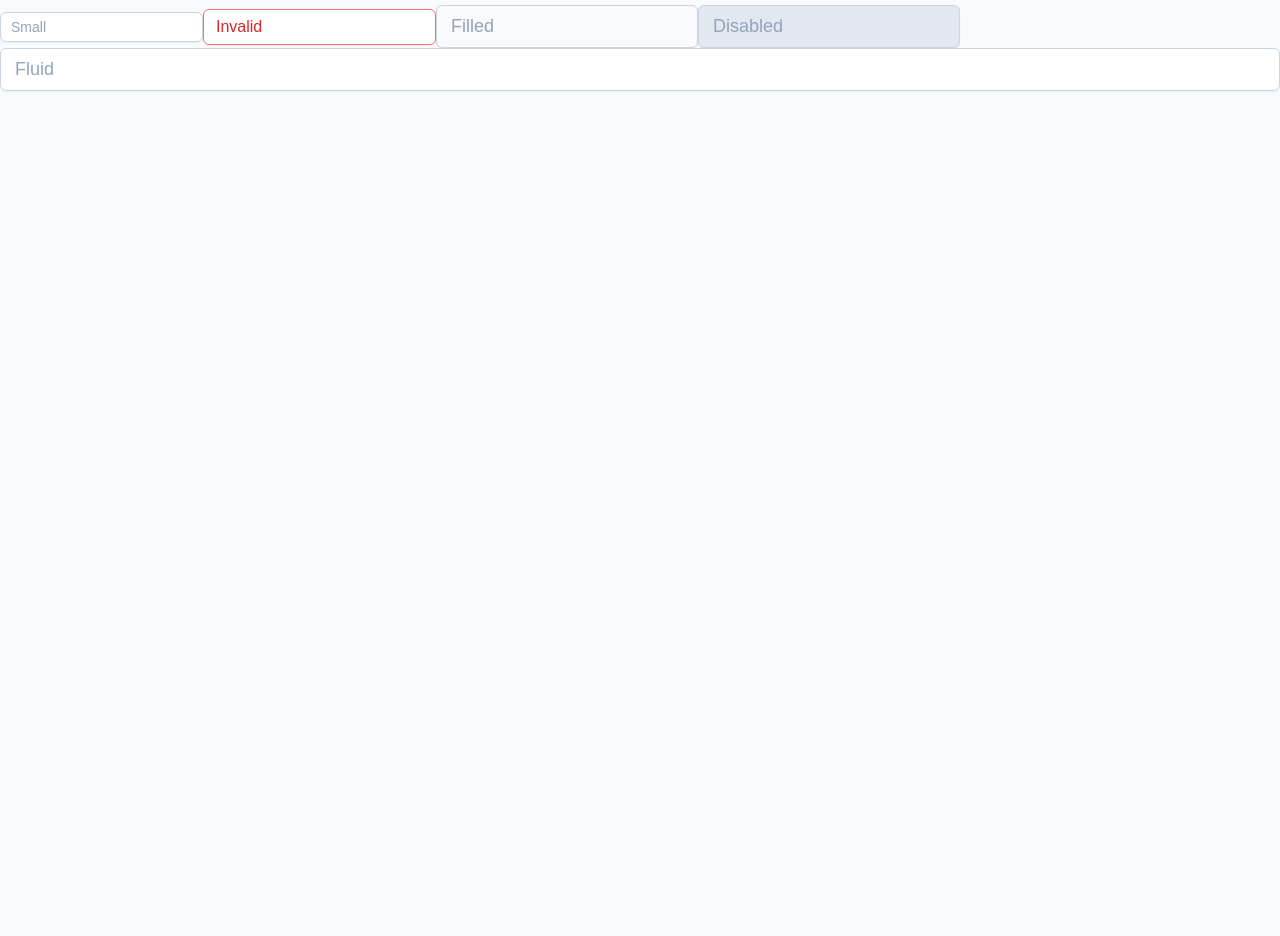
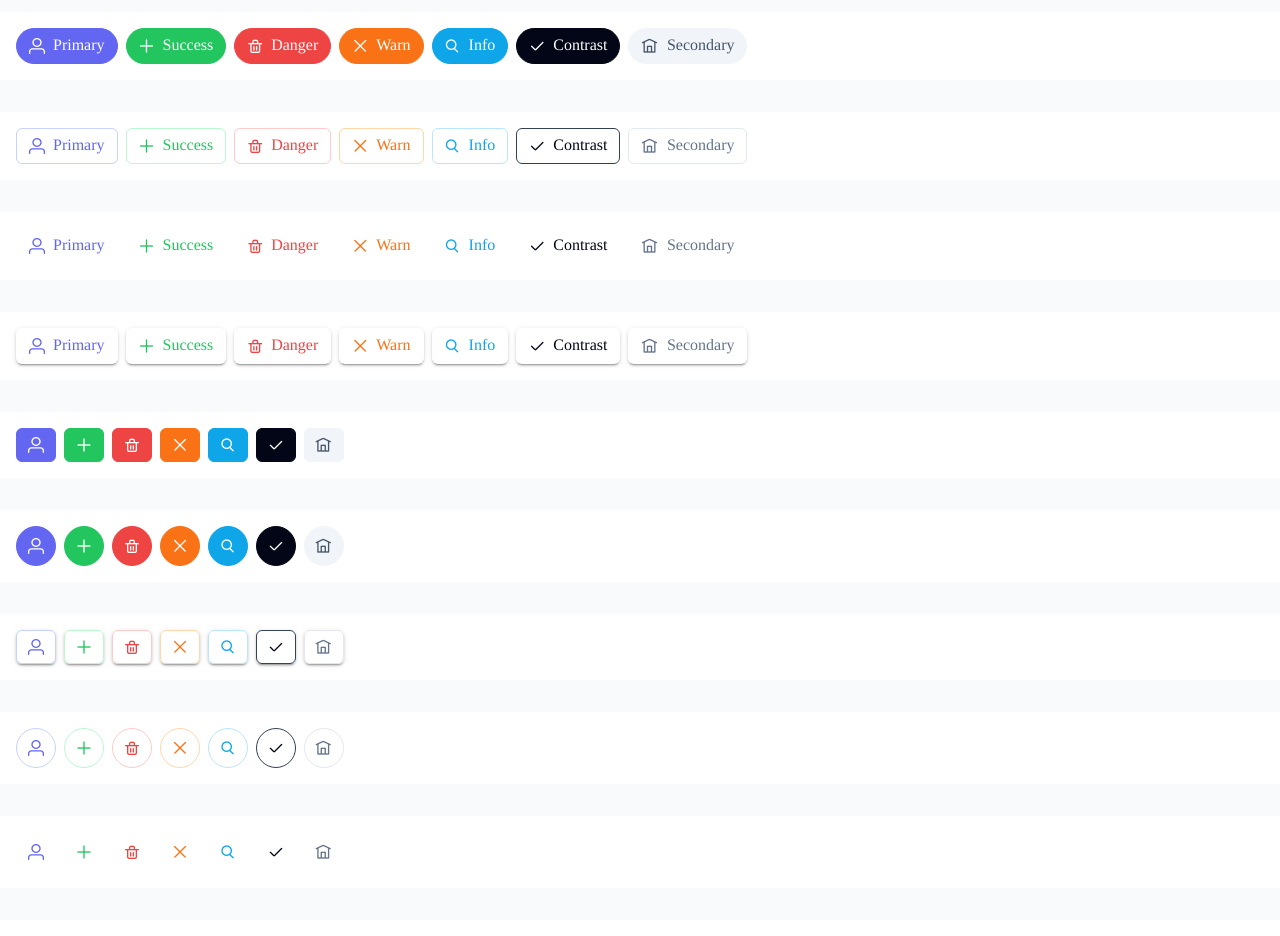
Before and after one commit to Kleostro/ui-kit, an Angular app in the folder ui-kit/: page / in a window 1280 px wide. Shown: the part 120-1056 px from the top of the page. Before the commit the page ends 800 px from the top, so only its background shows below. Built offline with nearby package versions, Linux system fonts and the light colour scheme.

Commit message:
feat: implement toggle app theme

```diff
--- a/ui-kit/src/app/app.component.html
+++ b/ui-kit/src/app/app.component.html
@@ -1,9 +1,158 @@
+<div class="box">
+  <rss-button label="Primary" severity="primary" icon="rss-user" />
+
+  <rss-button label="Success" severity="success" icon="rss-plus" />
+
+  <rss-button label="Danger" severity="danger" icon="rss-trash" />
+
+  <rss-button label="Warn" severity="warn" icon="rss-times" />
+
+  <rss-button label="Info" severity="info" icon="rss-search" />
+
+  <rss-button label="Contrast" severity="contrast" icon="rss-check" />
+
+  <rss-button label="Secondary" severity="secondary" icon="rss-home" />
+</div>
+
+<div class="box">
   <rss-button
     label="Primary"
     severity="primary"
     icon="rss-user"
-  size="large"
+    rounded="true"
+  />
+
+  <rss-button
+    label="Success"
+    severity="success"
+    icon="rss-plus"
+    rounded="true"
+  />
+
+  <rss-button
+    label="Danger"
+    severity="danger"
+    icon="rss-trash"
+    rounded="true"
+  />
+
+  <rss-button label="Warn" severity="warn" icon="rss-times" rounded="true" />
+
+  <rss-button label="Info" severity="info" icon="rss-search" rounded="true" />
+
+  <rss-button
+    label="Contrast"
+    severity="contrast"
+    icon="rss-check"
+    rounded="true"
+  />
+
+  <rss-button
+    label="Secondary"
+    severity="secondary"
+    icon="rss-home"
+    rounded="true"
+  />
+</div>
+
+<div class="box">
+  <rss-button
+    label="Primary"
+    severity="primary"
+    icon="rss-user"
     variant="outlined"
+  />
+
+  <rss-button
+    label="Success"
+    severity="success"
+    icon="rss-plus"
+    variant="outlined"
+  />
+
+  <rss-button
+    label="Danger"
+    severity="danger"
+    icon="rss-trash"
+    variant="outlined"
+  />
+
+  <rss-button
+    label="Warn"
+    severity="warn"
+    icon="rss-times"
+    variant="outlined"
+  />
+
+  <rss-button
+    label="Info"
+    severity="info"
+    icon="rss-search"
+    variant="outlined"
+  />
+
+  <rss-button
+    label="Contrast"
+    severity="contrast"
+    icon="rss-check"
+    variant="outlined"
+  />
+
+  <rss-button
+    label="Secondary"
+    severity="secondary"
+    icon="rss-home"
+    variant="outlined"
+  />
+</div>
+
+<div class="box">
+  <rss-button
+    label="Primary"
+    severity="primary"
+    icon="rss-user"
+    variant="text"
+  />
+
+  <rss-button
+    label="Success"
+    severity="success"
+    icon="rss-plus"
+    variant="text"
+  />
+
+  <rss-button
+    label="Danger"
+    severity="danger"
+    icon="rss-trash"
+    variant="text"
+  />
+
+  <rss-button label="Warn" severity="warn" icon="rss-times" variant="text" />
+
+  <rss-button label="Info" severity="info" icon="rss-search" variant="text" />
+
+  <rss-button
+    label="Contrast"
+    severity="contrast"
+    icon="rss-check"
+    variant="text"
+  />
+
+  <rss-button
+    label="Secondary"
+    severity="secondary"
+    icon="rss-home"
+    variant="text"
+  />
+</div>
+
+<div class="box">
+  <rss-button
+    label="Primary"
+    severity="primary"
+    icon="rss-user"
+    variant="text"
     raised="true"
   />
 
@@ -11,8 +160,7 @@
     label="Success"
     severity="success"
     icon="rss-plus"
-  size="large"
-  variant="outlined"
+    variant="text"
     raised="true"
   />
 
@@ -20,8 +168,7 @@
     label="Danger"
     severity="danger"
     icon="rss-trash"
-  size="large"
-  variant="outlined"
+    variant="text"
     raised="true"
   />
 
@@ -29,8 +176,7 @@
     label="Warn"
     severity="warn"
     icon="rss-times"
-  size="large"
-  variant="outlined"
+    variant="text"
     raised="true"
   />
 
@@ -38,8 +184,7 @@
     label="Info"
     severity="info"
     icon="rss-search"
-  size="large"
-  variant="outlined"
+    variant="text"
     raised="true"
   />
 
@@ -47,21 +192,193 @@
     label="Contrast"
     severity="contrast"
     icon="rss-check"
-  size="large"
-  variant="outlined"
+    variant="text"
     raised="true"
   />
 
   <rss-button
     label="Secondary"
     severity="secondary"
-  variant="outlined"
+    icon="rss-home"
+    variant="text"
     raised="true"
-  icon="rss-home"
-  size="large"
+  />
+</div>
+
+<div class="box">
+  <rss-button severity="primary" icon="rss-user" />
+
+  <rss-button severity="success" icon="rss-plus" />
+
+  <rss-button severity="danger" icon="rss-trash" />
+
+  <rss-button severity="warn" icon="rss-times" />
+
+  <rss-button severity="info" icon="rss-search" />
+
+  <rss-button severity="contrast" icon="rss-check" />
+
+  <rss-button severity="secondary" icon="rss-home" />
+</div>
+
+<div class="box">
+  <rss-button severity="primary" icon="rss-user" rounded="true" />
+
+  <rss-button severity="success" icon="rss-plus" rounded="true" />
+
+  <rss-button severity="danger" icon="rss-trash" rounded="true" />
+
+  <rss-button severity="warn" icon="rss-times" rounded="true" />
+
+  <rss-button severity="info" icon="rss-search" rounded="true" />
+
+  <rss-button severity="contrast" icon="rss-check" rounded="true" />
+
+  <rss-button severity="secondary" icon="rss-home" rounded="true" />
+</div>
+
+<div class="box">
+  <rss-button
+    severity="primary"
+    icon="rss-user"
     variant="outlined"
     raised="true"
   />
+
+  <rss-button
+    severity="success"
+    icon="rss-plus"
+    variant="outlined"
+    raised="true"
+  />
+
+  <rss-button
+    severity="danger"
+    icon="rss-trash"
+    variant="outlined"
+    raised="true"
+  />
+
+  <rss-button
+    severity="warn"
+    icon="rss-times"
+    variant="outlined"
+    raised="true"
+  />
+
+  <rss-button
+    severity="info"
+    icon="rss-search"
+    variant="outlined"
+    raised="true"
+  />
+
+  <rss-button
+    severity="contrast"
+    icon="rss-check"
+    variant="outlined"
+    raised="true"
+  />
+
+  <rss-button
+    severity="secondary"
+    icon="rss-home"
+    variant="outlined"
+    raised="true"
+  />
+</div>
+
+<div class="box">
+  <rss-button
+    severity="primary"
+    icon="rss-user"
+    rounded="true"
+    variant="outlined"
+  />
+
+  <rss-button
+    severity="success"
+    icon="rss-plus"
+    rounded="true"
+    variant="outlined"
+  />
+
+  <rss-button
+    severity="danger"
+    icon="rss-trash"
+    rounded="true"
+    variant="outlined"
+  />
+
+  <rss-button
+    severity="warn"
+    icon="rss-times"
+    rounded="true"
+    variant="outlined"
+  />
+
+  <rss-button
+    severity="info"
+    icon="rss-search"
+    rounded="true"
+    variant="outlined"
+  />
+
+  <rss-button
+    severity="contrast"
+    icon="rss-check"
+    rounded="true"
+    variant="outlined"
+  />
+
+  <rss-button
+    severity="secondary"
+    icon="rss-home"
+    rounded="true"
+    variant="outlined"
+  />
+</div>
+
+<div class="box">
+  <rss-button
+    severity="primary"
+    icon="rss-user"
+    rounded="true"
+    variant="text"
+  />
+
+  <rss-button
+    severity="success"
+    icon="rss-plus"
+    rounded="true"
+    variant="text"
+  />
+
+  <rss-button
+    severity="danger"
+    icon="rss-trash"
+    rounded="true"
+    variant="text"
+  />
+
+  <rss-button severity="warn" icon="rss-times" rounded="true" variant="text" />
+
+  <rss-button severity="info" icon="rss-search" rounded="true" variant="text" />
+
+  <rss-button
+    severity="contrast"
+    icon="rss-check"
+    rounded="true"
+    variant="text"
+  />
+
+  <rss-button
+    severity="secondary"
+    icon="rss-home"
+    rounded="true"
+    variant="text"
+  />
+</div>
 
 <div class="box" rssRipple>Light</div>
 
@@ -81,3 +398,12 @@
 />
 <input type="text" rssInputText size="large" disabled placeholder="Disabled" />
 <input type="text" rssInputText size="large" fluid="true" placeholder="Fluid" />
+
+<rss-button
+  label="Switch theme"
+  severity="contrast"
+  icon="rss-home"
+  variant="outlined"
+  (onClick)="toggleTheme()"
+  raised="true"
+/>
--- a/ui-kit/src/app/app.component.scss
+++ b/ui-kit/src/app/app.component.scss
@@ -1,8 +1,9 @@
   .box {
-    padding: 2rem;
-    border-radius: 10px;
-    width: 110px;
-    text-align: center;
+    padding: 1rem;
+    display: flex;
+    gap: 0.5rem;
+    background-color: var(--rss-card-background);
+    margin: 2rem 0;
   }
 
   a {
--- a/ui-kit/src/app/app.component.ts
+++ b/ui-kit/src/app/app.component.ts
@@ -1,4 +1,4 @@
-import { Component, signal } from '@angular/core';
+import { Component, OnInit, signal } from '@angular/core';
 
 @Component({
   selector: 'app-root',
@@ -6,6 +6,22 @@ import { Component, signal } from '@angular/core';
   styleUrls: ['./app.component.scss'],
   standalone: false,
 })
-export class AppComponent {
-  title = 'ui-kit';
+export class AppComponent implements OnInit {
+  public ngOnInit(): void {
+    window.matchMedia('(prefers-color-scheme: dark)').matches
+      ? document.body.classList.add('rss-dark')
+      : document.body.classList.add('rss-light');
+  }
+
+  public toggleTheme(): void {
+    const isLight = document.body.classList.contains('rss-light');
+
+    if (isLight) {
+      document.body.classList.remove('rss-light');
+      document.body.classList.add('rss-dark');
+    } else {
+      document.body.classList.remove('rss-dark');
+      document.body.classList.add('rss-light');
+    }
+  }
 }
```
Also changed, not shown: 1 other file (tests, documents, lock files or other folders). Lines whose indentation alone changed are shown as unchanged.
